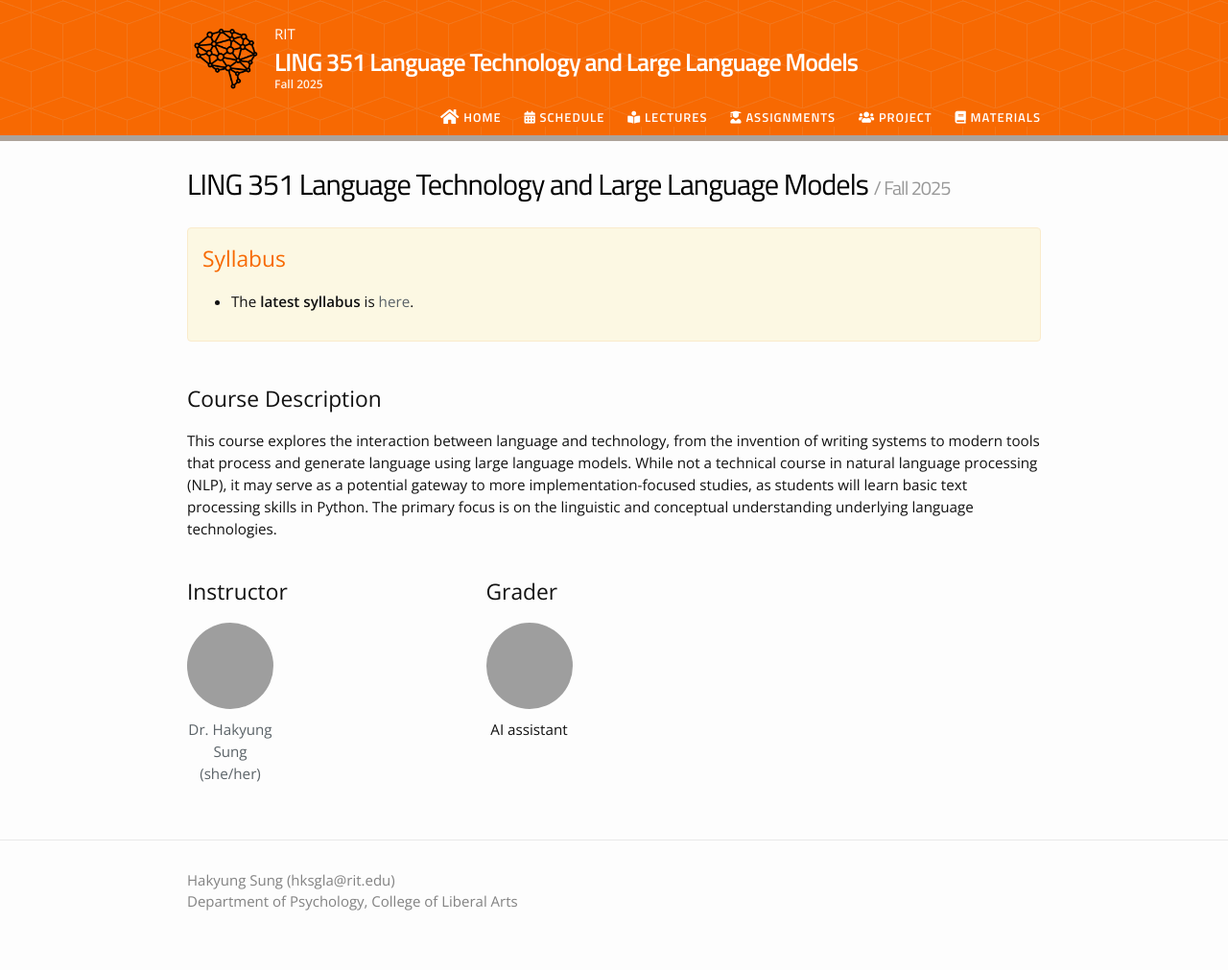
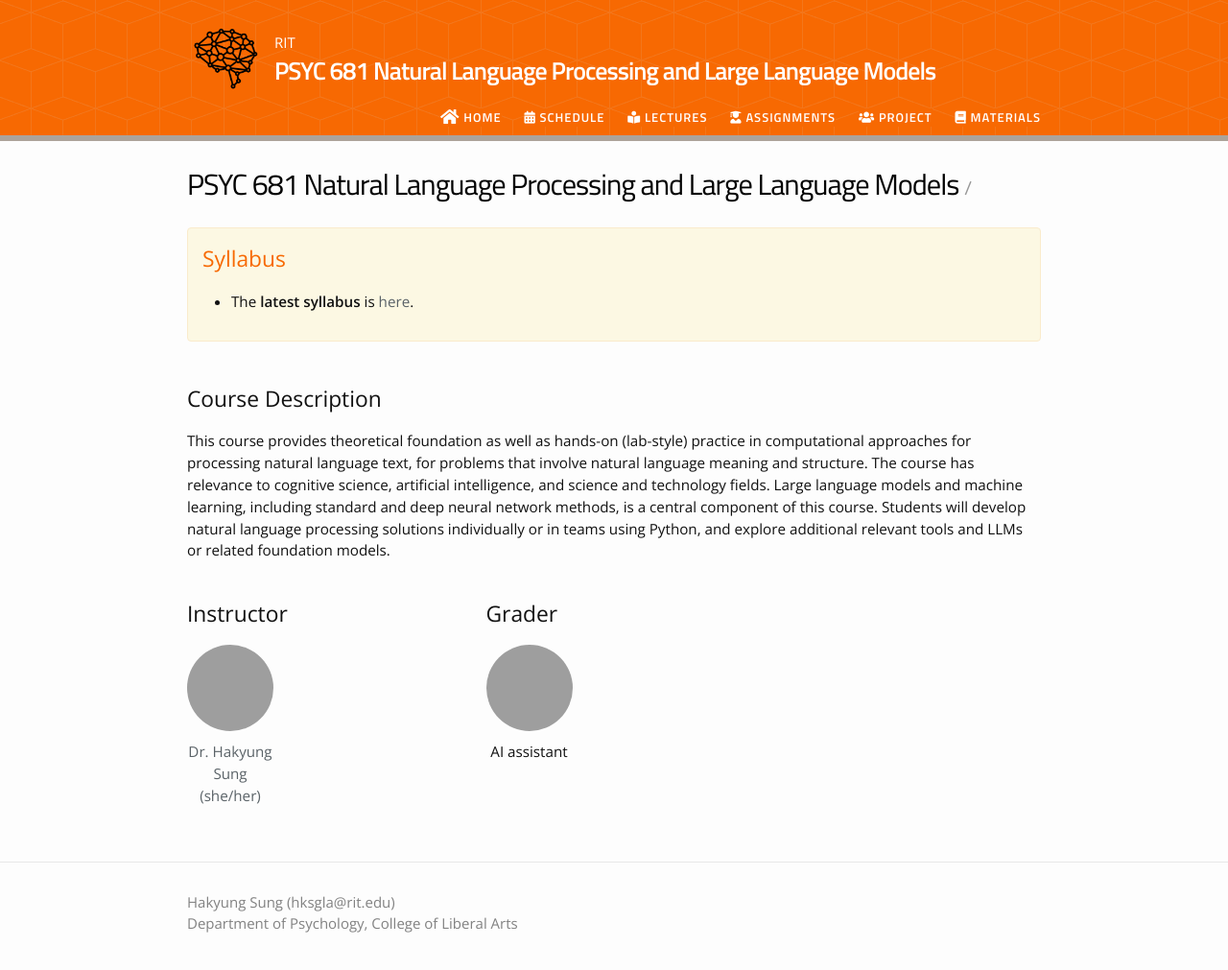
Before and after one commit to hksung/Spring26_PSYC681, a Jekyll site: the page built from index.md, in a window 1280 px wide, cut to the strip 0-1034 px from the top of the page. Shown: the top 1011 px of the strip at 96% size. Built offline with Jekyll 4.4.1, drawn with Linux system fonts in a browser that asks for light colours; nearby versions of some CDN libraries; grey boxes are pictures that could not be loaded.

Commit message:
Update _config.yml

```diff
--- a/_config.yml
+++ b/_config.yml
@@ -1,9 +1,8 @@
 # Site settings
-course_name: LING 351 Language Technology and Large Language Models
-course_description: This course explores the interaction between language and technology, from the invention of writing systems to modern tools that process and generate language using large language models. While not a technical course in natural language processing (NLP), it may serve as a potential gateway to more implementation-focused studies, as students will learn basic text processing skills in Python. The primary focus is on the linguistic and conceptual understanding underlying language technologies.
-course_semester: "Fall 2025"
+course_name: PSYC 681 Natural Language Processing and Large Language Models
+course_description: This course provides theoretical foundation as well as hands-on (lab-style) practice in computational approaches for processing natural language text, for problems that involve natural language meaning and structure. The course has relevance to cognitive science, artificial intelligence, and science and technology fields. Large language models and machine learning, including standard and deep neural network methods, is a central component of this course. Students will develop natural language processing solutions individually or in teams using Python, and explore additional relevant tools and LLMs or related foundation models.
 
-baseurl: "/Fall25_LING351" # the subpath of your site, e.g. /blog/
+baseurl: "/Spring26_PSYC681" # the subpath of your site, e.g. /blog/
 url: "http://hksung.github.io/" # the base hostname & protocol for your site
 
 schoolname: "RIT"
```
